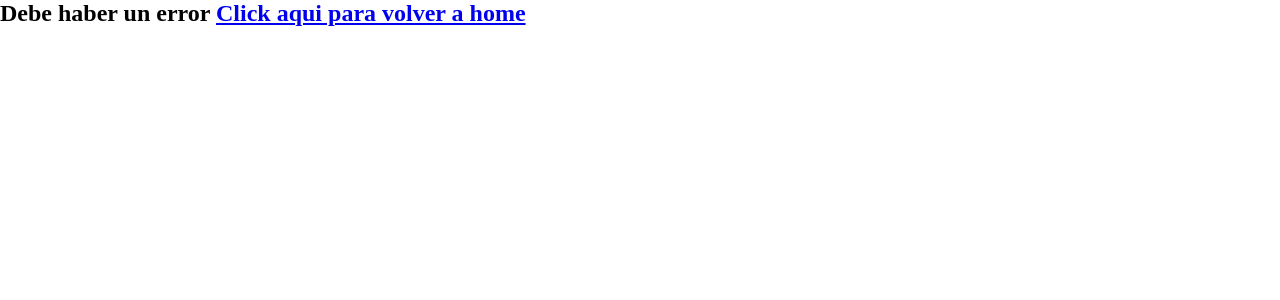
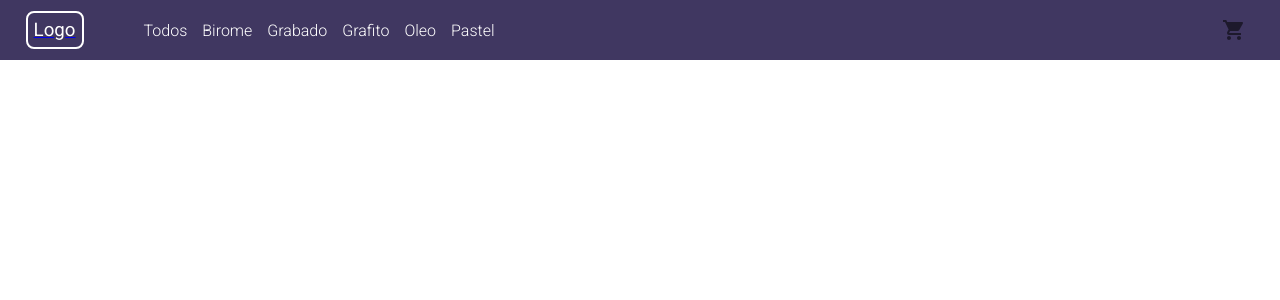
Before and after one commit to RodrigoJMansilla/Proyecto-final-React, a React (Vite) app: page /carrito in a window 1280 px wide. Shown: the top 300 px of the page. Built offline with nearby package versions, Linux system fonts and the light colour scheme.

Commit message:
Agregado de CartContext, generacion de array cart. Agregado de vista Cart. Agregado de Card para esta vista

```diff
--- a/src/App.jsx
+++ b/src/App.jsx
@@ -8,12 +8,14 @@ import { products } from "./productsMock";
 import Layout from "./components/layout/Layout";
 import { BrowserRouter, Link, Route, Routes } from "react-router-dom";
 import { menuRoutes } from "./routes/menuRoutes";
+import { CartContextProvider } from "./context/CartContext";
 
 function App() {
   const [counter, setCounter] = useState(1);
 
   return (
     <BrowserRouter>
+      <CartContextProvider>
         <Routes>
           <Route element={<Layout />}>
               {menuRoutes.map(({ id, path, Element }) => (
@@ -22,6 +24,7 @@ function App() {
           </Route>
           <Route path="*" element={<h2>Debe haber un error <Link to="/">Click aqui para volver a home</Link></h2>} />
         </Routes>
+      </CartContextProvider>
     </BrowserRouter>
 
 
--- /dev/null
+++ b/src/components/common/productCartCard/ProductCartCard.jsx
@@ -0,0 +1,13 @@
+import styles from "./ProductCartCard.module.css"
+
+export const ProductCartCard = ({producto}) => {
+  return (
+    <div className={styles.cartCard}>
+        <img className={styles.foto} src={producto.img} alt={producto.title} />
+        <h4 className={styles.texto}><strong>{producto.title}</strong></h4>
+        <h4 className={styles.texto}>{producto.quantity}</h4>
+        <h4 className={styles.texto}>{producto.price * producto.quantity}</h4>
+        <button>X</button>
+    </div>
+  )
+}
--- /dev/null
+++ b/src/components/common/productCartCard/ProductCartCard.module.css
@@ -0,0 +1,23 @@
+.cartCard{
+    display: flex;
+    width: 60%;
+    margin: 10px;
+
+    /* justify-content: space-between; */
+
+    justify-content: center;
+    gap: 20px;
+
+    align-items: center;
+
+    text-align: center;
+}
+
+.foto{
+    height: 100px;
+    text-align: center;
+}
+
+.texto{
+    font-family: 'Roboto', sans-serif;
+}
--- /dev/null
+++ b/src/components/pages/cart/Cart.jsx
@@ -0,0 +1,18 @@
+
+import { ProductCartCard } from "../../common/productCartCard/ProductCartCard"
+
+export const Cart = ({cart, limpiar}) => {
+  return (
+    <>
+      {
+        cart.map( (prod)=>{
+          return(
+                  <div key={prod.id}>
+                    <ProductCartCard producto={prod} />
+                  </div>
+                )
+        })
+      }
+    </>
+  )
+}
--- /dev/null
+++ b/src/components/pages/cart/CartContainer.jsx
@@ -0,0 +1,16 @@
+import { useContext } from "react"
+import { CartContext } from "../../../context/CartContext"
+import { Cart } from "./Cart"
+
+
+export const CartContainer = () => {
+    const {cart, clearCart, removeById} = useContext(CartContext)
+
+    const limpiar = ()=>{
+      clearCart()
+    }
+
+  return (
+    <Cart cart={cart} limpiar={limpiar}/>
+  )
+}
--- a/src/components/pages/itemDetail/ItemDetailContainer.jsx
+++ b/src/components/pages/itemDetail/ItemDetailContainer.jsx
@@ -1,11 +1,14 @@
-import { useEffect, useState } from "react";
+import { useContext, useEffect, useState } from "react";
 import { ItemDetail } from "./ItemDetail";
 import { products } from "../../../productsMock";
 import { useParams } from "react-router-dom";
+import { CartContext } from "../../../context/CartContext";
 
 
 export const ItemDetailContainer = () => {
   const [productSelected, setProductSelected] = useState({});
+
+  const {addToCart, cart} = useContext(CartContext)
 
   const { id } = useParams()
 
@@ -15,8 +18,9 @@ export const ItemDetailContainer = () => {
       quantity: cantidad,
     };
 
-    console.log(data);
-    console.log("la cantidad del producto es:" + data.quantity)
+    addToCart(data)
+
+    console.log(cart)
   };
 
 
@@ -32,7 +36,7 @@ export const ItemDetailContainer = () => {
       .catch((err) => console.log(err));
   }, [id]);
 
-  console.log(productSelected)
+
 
   return <ItemDetail productSelected={productSelected} onAdd={onAdd}  />;
 };
--- /dev/null
+++ b/src/context/CartContext.jsx
@@ -0,0 +1,55 @@
+import { useState } from "react";
+import { createContext } from "react";
+
+export const CartContext = createContext();
+
+export const CartContextProvider = ({ children }) => {
+  const [cart, setCart] = useState([]);
+
+  const addToCart = (newProduct) => {
+    let exist = isInCart(newProduct.id);
+
+    if (exist) {
+      let newArray = cart.map((prod) => {
+        if (prod.id === newProduct.id) {
+          return { ...prod, quantity: newProduct.quantity };
+        } else {
+          return prod;
+        }
+      });
+      setCart(newArray)
+    } else{
+        setCart([...cart, newProduct])
+    }
+  };
+
+  const isInCart = (id) => {
+    let exist = cart.some((prod) => prod.id === id);
+    return exist;
+  };
+
+  const clearCart = () =>{
+    setCart([])
+  }
+
+  const removeById = (id)=> {
+    let newArray = cart.filter( (product)=> product.id !== id )
+    setCart(newArray)
+  }
+
+  const getTotalQuantityById = (id)=>{
+    let producto = cart.find( prod => prod.id === +id )
+    console.log(producto?.quantity)
+    return producto?.quantity
+  }
+
+  const data = {
+    cart,
+    addToCart,
+    clearCart,
+    removeById,
+    getTotalQuantityById
+  }
+
+  return <CartContext.Provider value={data}> {children} </CartContext.Provider>;
+};
--- a/src/routes/menuRoutes.js
+++ b/src/routes/menuRoutes.js
@@ -1,3 +1,4 @@
+import { CartContainer } from "../components/pages/cart/CartContainer";
 import { ItemDetailContainer } from "../components/pages/itemDetail/ItemDetailContainer";
 import { ItemListContainer } from "../components/pages/itemList/ItemListContainer";
 
@@ -16,5 +17,10 @@ export const menuRoutes = [
         id: "itemDetail",
         path:"/itemDetail/:id",
         Element: ItemDetailContainer
+    },
+    {
+        id: "carrito",
+        path:"/carrito",
+        Element: CartContainer
     }
 ]
```
Lines whose indentation alone changed are shown as unchanged.
